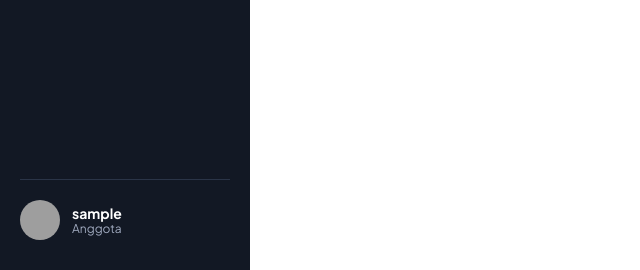
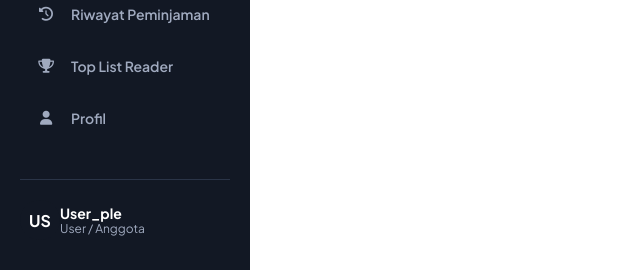
Before and after one commit to ProdByFarid/Perpus-Digital, a Django app: page /ejournal/ in a window 1280 px wide. Shown: the part 693-963 px from the top of the page, without its empty margins (0-640 px from the left). Run offline with Django 5.2, Linux system fonts and the light colour scheme; the visitor is signed in with stand-in values (Sample User, id 1); some web fonts are replaced; grey boxes are pictures that could not be loaded.

Commit message:
Perbaiki sidebar dan profil

```diff
--- a/perpustakaan/templates/perpustakaan/ejournal.html
+++ b/perpustakaan/templates/perpustakaan/ejournal.html
@@ -7,54 +7,78 @@
     <title>E-Journal</title>
     <link href="https://fonts.googleapis.com/css2?family=Plus+Jakarta+Sans:wght@400;600;700;800&display=swap" rel="stylesheet">
     <link rel="stylesheet" href="https://cdnjs.cloudflare.com/ajax/libs/font-awesome/6.4.0/css/all.min.css">
-    <link rel="stylesheet" href="{% static 'perpustakaan/css/style.css' %}?v=999">
-    <script src="{% static 'perpustakaan/js/script.js' %}" defer></script>
+    <link rel="stylesheet" href="{% static 'perpustakaan/css/style.css' %}?v=1006">
+    <script src="{% static 'perpustakaan/js/script.js' %}?v=2" defer></script>
     <style>
         @import url('https://fonts.googleapis.com/css2?family=Google+Sans:ital,opsz,wght@0,17..18,400..700;1,17..18,400..700&family=Inter:ital,opsz,wght@0,14..32,100..900;1,14..32,100..900&family=Poppins:ital,wght@0,100;0,200;0,300;0,400;0,500;0,600;0,700;0,800;0,900;1,100;1,200;1,300;1,400;1,500;1,600;1,700;1,800;1,900&family=Quicksand:wght@300..700&family=Space+Grotesk:wght@300..700&display=swap');
     </style>
 </head>
-<body class="app-body">
+<body>
 
+    <div class="app-layout" id="appLayout">
 
         <div class="sidebar">
+            <div class="sidebar-brand">
+                <img src="{% static 'perpustakaan/img/logo.svg' %}" alt="Logo Lentera" class="sidebar-logo">
+                <div>
+                    <h2>lentera<span>.</span></h2>
+                    <p>LAYANAN REFERENSI TEKNIK</p>
+                </div>
+            </div>
+
             <ul class="sidebar-menu">
-
                 <li><a href="{% url 'dashboard' %}"><i class="fas fa-border-all"></i> Dashboard</a></li>
                 <li><a href="{% url 'katalog' %}"><i class="fas fa-book"></i> Katalog Buku</a></li>
                 <li><a href="{% url 'ejournal' %}" class="active"><i class="fas fa-file-alt"></i> E-journal</a></li>
                 <li><a href="{% url 'peminjaman' %}"><i class="fas fa-book-reader"></i> Peminjaman</a></li>
-            <li><a href="{% url 'bookmarks' %}" class="{% if request.resolver_match.url_name == 'bookmarks' %}active{% endif %}"><i class="fas fa-heart"></i> Bookmarks</a></li>
+                <li><a href="{% url 'bookmarks' %}"><i class="fas fa-heart"></i> Bookmarks</a></li>
                 <li><a href="{% url 'riwayat' %}"><i class="fas fa-history"></i> Riwayat Peminjaman</a></li>
                 <li><a href="{% url 'leaderboard' %}"><i class="fas fa-trophy"></i> Top List Reader</a></li>
                 <li><a href="{% url 'profil' %}"><i class="fas fa-user"></i> Profil</a></li>
             </ul>
 
             <div class="sidebar-profile">
-            <img src="https://ui-avatars.com/api/?name={{ user.username }}&background=D4F838&color=121824" alt="Avatar">
+                <div class="avatar-circle">
+                    {% if user.foto_profil %}
+                        <img src="{{ user.foto_profil.url }}" alt="Avatar">
+                    {% else %}
+                        {{ user.nama_tampilan|default:user.username|slice:2|upper }}
+                    {% endif %}
+                </div>
                 <div>
-                <h4>{{ user.username }}</h4>
-                <p>Anggota</p>
+                    <h4>{{ user.nama_tampilan|default:user.username }}</h4>
+                    <p>User / Anggota</p>
                 </div>
             </div>
         </div>
 
-
         <div class="main-content">
 
-
+            <div class="journal-header">
                 <div class="top-nav">
+                    <div class="top-nav-left">
+                        <button id="menuButton" class="menu-button" type="button" aria-label="Buka atau tutup menu">
+                            <i class="fas fa-bars"></i>
+                        </button>
+                        <div class="top-divider"></div>
                         <div class="greeting">
-                <h4>{{ user.username }} / ANGGOTA</h4>
+                            <h4>Lentera / Anggota</h4>
                             <h1 class="page-title-space">E-Journal</h1>
-                <p>Temukan artikel dan publikasi ilmiah terbaru.</p>
+                            <p>Temukan bacaan terbaikmu di sini.</p>
+                        </div>
                     </div>
                     <div class="nav-actions">
                         <i class="far fa-bell"></i>
-                <div class="avatar-circle">{{ user.username|make_list|first|upper }}</div>
+                        <div class="avatar-circle">
+                            {% if user.foto_profil %}
+                                <img src="{{ user.foto_profil.url }}" alt="Avatar">
+                            {% else %}
+                                {{ user.nama_tampilan|default:user.username|slice:2|upper }}
+                            {% endif %}
+                        </div>
                         <a href="{% url 'logout' %}" style="margin-left:15px; color:#dc2626; font-size: 20px;" title="Logout"><i class="fas fa-sign-out-alt"></i></a>
                     </div>
                 </div>
-
 
                 <div class="search-filter-bar">
                     <div class="search-box">
@@ -65,10 +89,9 @@
                         <i class="fas fa-filter"></i> Filter
                     </button>
                 </div>
-
+            </div>
 
             <div class="journal-list" id="journal-list-container">
-
                 <div style="text-align: center; padding: 40px; color: #8A8A7A;">
                     <i class="fas fa-spinner fa-spin fa-2x"></i>
                     <p style="margin-top: 10px; font-size: 13px;">Menarik data Jurnal Engineering dari OpenAlex API...</p>
@@ -76,6 +99,7 @@
             </div>
 
         </div>
+    </div>
 
 </body>
 </html>
```
Lines whose indentation alone changed are shown as unchanged.
